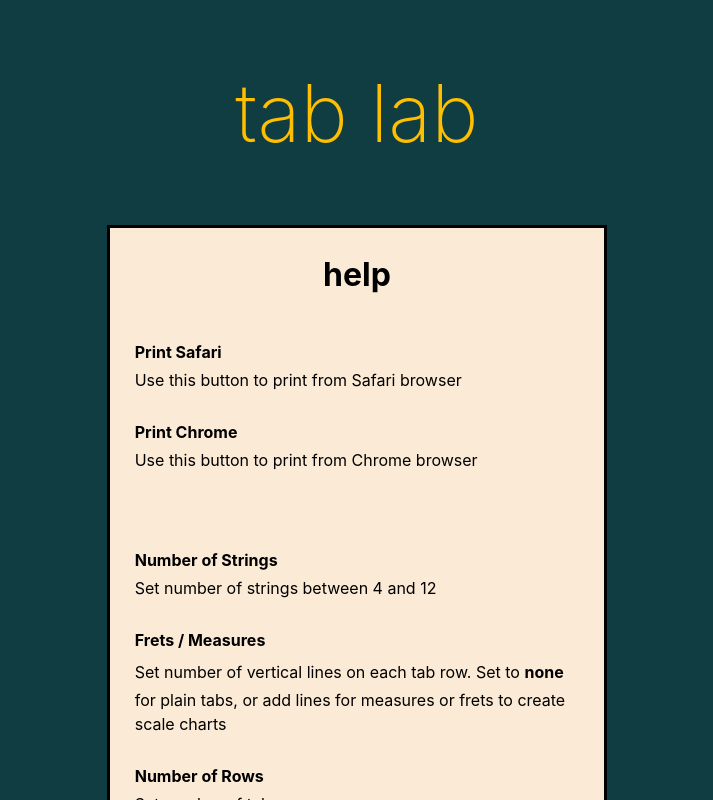
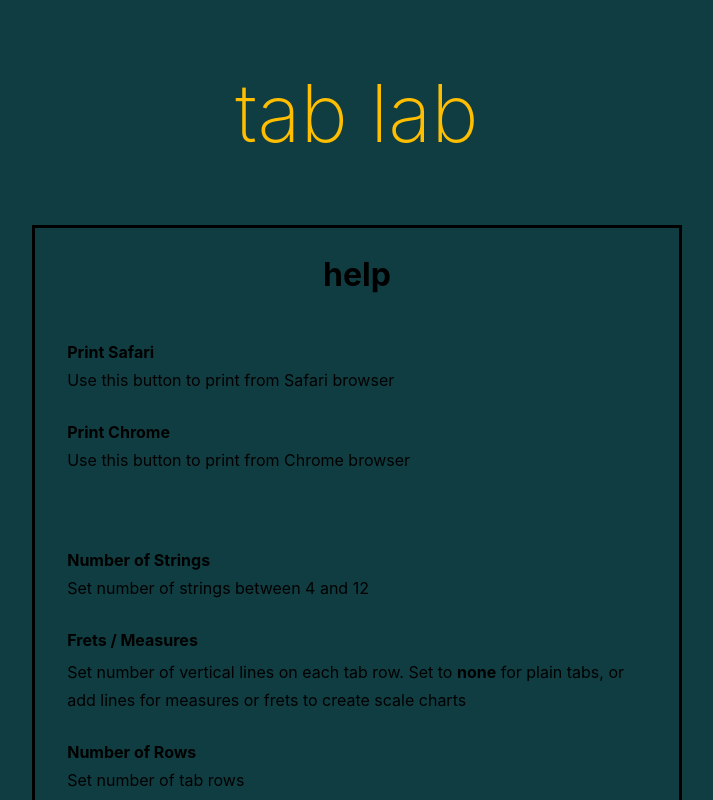
Before and after one commit to andentx/tab-lab, a Next.js app: page /help in a window 1280 px wide. Shown: the top 800 px of the page, without its empty margins (283-996 px from the left). Built offline with nearby package versions, Linux system fonts and the light colour scheme.

Commit message:
Update textbox background color size

```diff
--- a/components/TextBox.js
+++ b/components/TextBox.js
@@ -1,7 +1,7 @@
 import styled from 'styled-components';
 
 const TextBoxContainer = styled.div`
-  background-color: var(--aged-white);
+  background-color: var(--secondary-color);
   color: black;
 
   border: 3px solid black;
@@ -11,7 +11,7 @@
   align-items: center;
 
   min-height: 500px;
-  width: min(80%, 500px);
+  width: min(80%, 650px);
 
   margin-bottom: clamp(1rem, -0.8rem + 9.6vw, 4rem);
 
```
